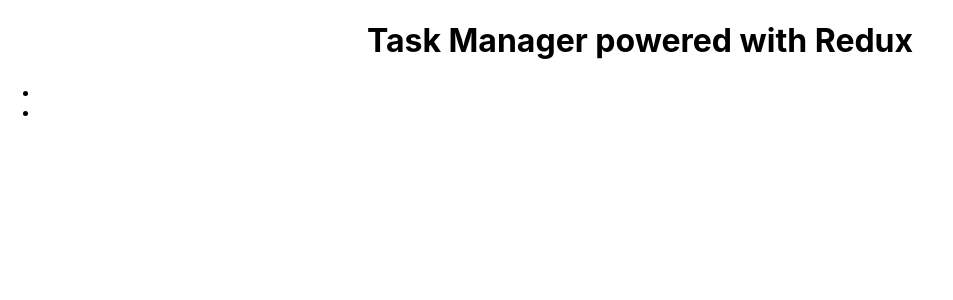
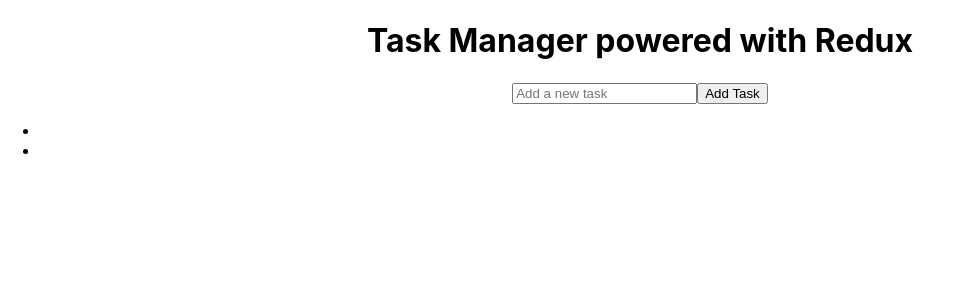
Before and after one commit to Teatoller/wk2-redux-independent-project, a React (Create React App) app: page / in a window 1280 px wide. Shown: the top 300 px of the page, without its empty margins (0-953 px from the left). Built offline with nearby package versions, Linux system fonts and the light colour scheme.

Commit message:
ft(add task); render add task form component in browser
- add task form component on browser

```diff
--- a/src/App.js
+++ b/src/App.js
@@ -1,11 +1,13 @@
-import './App.css';
-import TaskList from './components/TaskList';
+import "./App.css";
+import TaskForm from "./components/TaskForm";
+import TaskList from "./components/TaskList";
 
 function App() {
   return (
     <div className="App">
-    <h1>Task Manager powered with Redux</h1>
-      <TaskList/>
+      <h1>Task Manager powered with Redux</h1>
+      <TaskForm />
+      <TaskList />
     </div>
   );
 }
```
